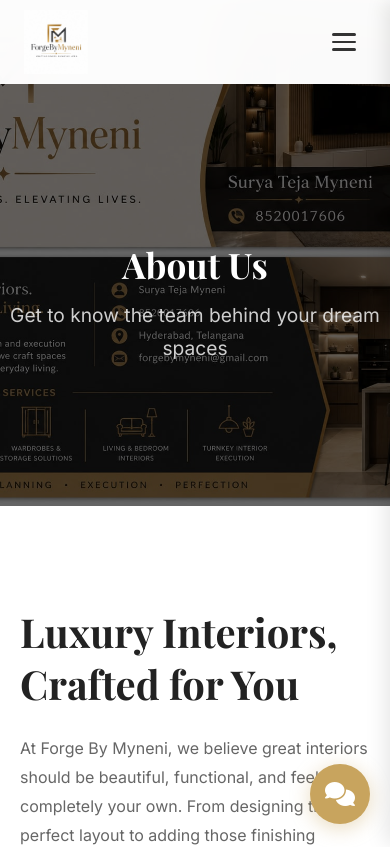
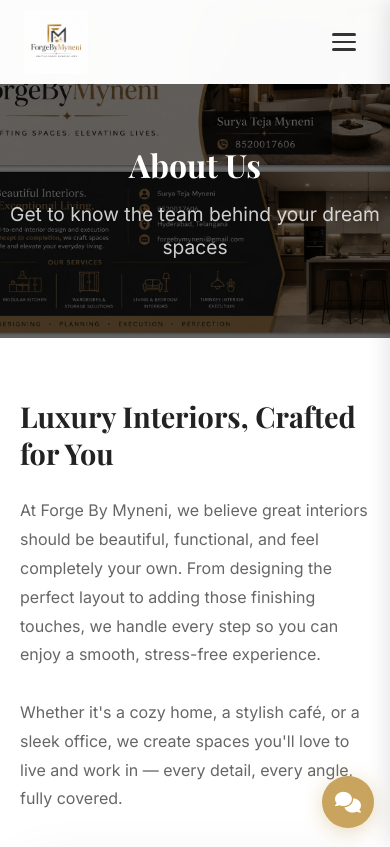
Before and after one commit to suryamynenic-gif/Forge.By.Myneni, an Angular app: page /about in a window 390 px wide. Shown: the top 847 px of the page. Built offline with nearby package versions, Linux system fonts and the light colour scheme; a web font is replaced by a local one.

Commit message:
Fix mobile: chat widget collision, button stacking, page hero sizing, reduced padding

```diff
--- a/src/app/components/chat-widget/chat-widget.component.scss
+++ b/src/app/components/chat-widget/chat-widget.component.scss
@@ -1,8 +1,8 @@
 .chat-widget {
   position: fixed;
-  bottom: 30px;
-  right: 30px;
-  z-index: 9999;
+  bottom: 24px;
+  right: 24px;
+  z-index: 999;
 }
 
 .chat-toggle {
@@ -130,12 +130,20 @@
 
 @media (max-width: 480px) {
   .chat-widget {
-    bottom: 20px;
-    right: 20px;
+    bottom: 16px;
+    right: 16px;
+  }
+
+  .chat-toggle {
+    width: 52px;
+    height: 52px;
+    font-size: 1.3rem;
   }
 
   .chat-options {
-    width: 260px;
-    right: -10px;
+    width: 250px;
+    right: 0;
+    bottom: 65px;
+    padding: 18px;
   }
 }
--- a/src/app/pages/about/about.component.scss
+++ b/src/app/pages/about/about.component.scss
@@ -271,13 +271,27 @@
 }
 
 @media (max-width: 768px) {
-  .page-hero .hero-content h1 {
-    font-size: 2.2rem;
+  .page-hero {
+    height: 40vh;
+    min-height: 280px;
+    padding-top: 70px;
+
+    .hero-content h1 {
+      font-size: 2rem;
+    }
+  }
+
+  .about-intro {
+    padding: 60px 0;
   }
 
   .about-grid {
     grid-template-columns: 1fr;
     gap: 40px;
+
+    .about-text h2 {
+      font-size: 1.8rem;
+    }
   }
 
   .mv-grid {
--- a/src/app/pages/contact/contact.component.scss
+++ b/src/app/pages/contact/contact.component.scss
@@ -228,8 +228,18 @@
 }
 
 @media (max-width: 768px) {
-  .page-hero .hero-content h1 {
-    font-size: 2.2rem;
+  .page-hero {
+    height: 40vh;
+    min-height: 280px;
+    padding-top: 70px;
+
+    .hero-content h1 {
+      font-size: 2rem;
+    }
+  }
+
+  .contact-section {
+    padding: 60px 0;
   }
 
   .contact-grid {
@@ -244,4 +254,14 @@
   .contact-form-wrapper {
     padding: 24px;
   }
+
+  .form-actions {
+    flex-direction: column;
+
+    .btn-primary,
+    .btn-whatsapp {
+      width: 100%;
+      justify-content: center;
+    }
+  }
 }
--- a/src/app/pages/home/home.component.scss
+++ b/src/app/pages/home/home.component.scss
@@ -497,11 +497,19 @@
 
 // Responsive
 @media (max-width: 991px) {
+  .hero {
+    min-height: 600px;
+  }
+
   .hero-content {
     padding: 0 24px;
 
     h1 {
       font-size: 2.5rem;
+    }
+
+    p {
+      font-size: 1rem;
     }
   }
 
@@ -509,17 +517,33 @@
     display: none;
   }
 
+  .intro-section {
+    padding: 80px 0;
+  }
+
   .intro-grid {
     grid-template-columns: 1fr;
-    gap: 50px;
+    gap: 40px;
   }
 
   .intro-image .image-accent {
     display: none;
   }
 
+  .features-section {
+    padding: 60px 0;
+  }
+
   .features-grid {
     grid-template-columns: 1fr;
+  }
+
+  .statement-section {
+    padding: 80px 0;
+  }
+
+  .services-section {
+    padding: 80px 0;
   }
 
   .services-grid {
@@ -528,13 +552,21 @@
 
   .stats-grid {
     grid-template-columns: repeat(2, 1fr);
-    gap: 30px;
+    gap: 24px;
+  }
+
+  .cta-section {
+    padding: 80px 0;
   }
 }
 
 @media (max-width: 480px) {
+  .hero {
+    min-height: 500px;
+  }
+
   .hero-content h1 {
-    font-size: 2rem;
+    font-size: 1.8rem;
   }
 
   .stats-grid {
--- a/src/app/pages/projects/projects.component.scss
+++ b/src/app/pages/projects/projects.component.scss
@@ -272,8 +272,18 @@
 }
 
 @media (max-width: 768px) {
-  .page-hero .hero-content h1 {
-    font-size: 2.2rem;
+  .page-hero {
+    height: 40vh;
+    min-height: 280px;
+    padding-top: 70px;
+
+    .hero-content h1 {
+      font-size: 2rem;
+    }
+  }
+
+  .projects-section {
+    padding: 50px 0;
   }
 
   .projects-grid {
--- a/src/app/pages/services/services.component.scss
+++ b/src/app/pages/services/services.component.scss
@@ -182,8 +182,18 @@
 }
 
 @media (max-width: 768px) {
-  .page-hero .hero-content h1 {
-    font-size: 2.2rem;
+  .page-hero {
+    height: 40vh;
+    min-height: 280px;
+    padding-top: 70px;
+
+    .hero-content h1 {
+      font-size: 2rem;
+    }
+  }
+
+  .services-intro {
+    padding: 50px 0;
   }
 
   .service-detail {
```
